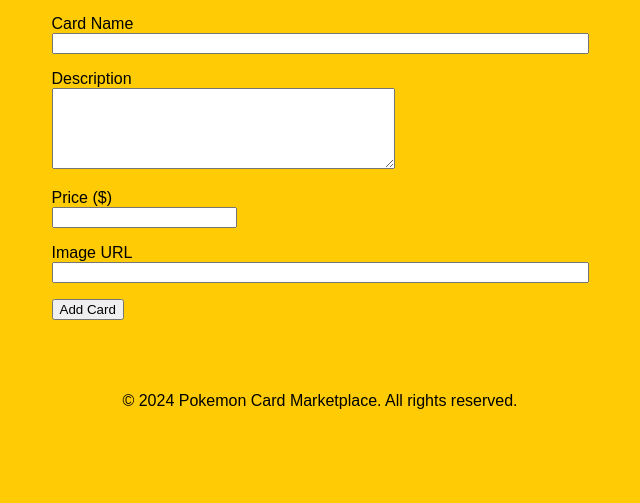
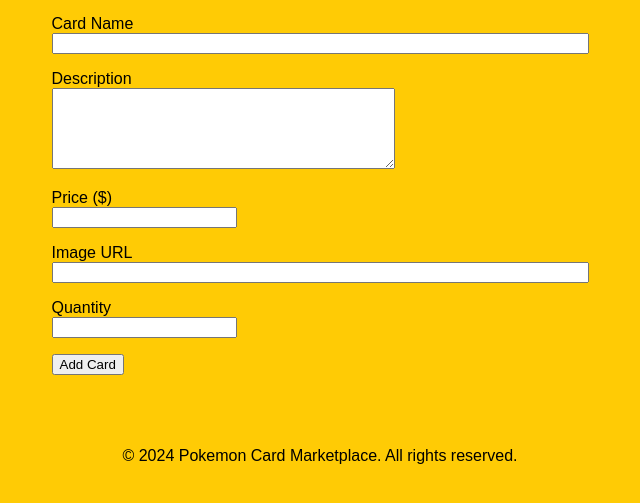
Before and after one commit to edin2pies/pokemart, a Flask app: page /add_card in a window 1280 px wide. Shown: the part 167-670 px from the top of the page, without its empty margins (320-960 px from the left). Run offline with Flask 3, Linux system fonts and the light colour scheme; the visitor is signed in with stand-in values (Sample User, id 1).

Commit message:
Added quantity option to ad card page, populated db

```diff
--- a/forms.py
+++ b/forms.py
@@ -20,4 +20,5 @@ class CardForm(FlaskForm):
     description = TextAreaField('Description', validators=[Length(max=500)])
     price = FloatField('Price ($)', validators=[DataRequired(), NumberRange(min=0.01)])
     image_url = StringField('Image URL', validators=[Length(max=250)])
+    stock = FloatField('Quantity', validators=[DataRequired(), NumberRange(min=1)])
     submit = SubmitField('Add Card')
--- a/templates/add_card.html
+++ b/templates/add_card.html
@@ -31,6 +31,13 @@
             <span class="error">{{ error }}</span>
         {% endfor %}
     </p>
+    <p>
+        {{ form.stock.label }}<br>
+        {{ form.stock() }}<br>
+        {% for error in form.stock.errors %}
+            <span class="error">{{ error }}</span>
+        {% endfor %}
+    </p>
     <p>{{ form.submit() }}</p>
 </form>
 {% endblock %}
```
Also changed, not shown: instance/pokemon_market.db.
